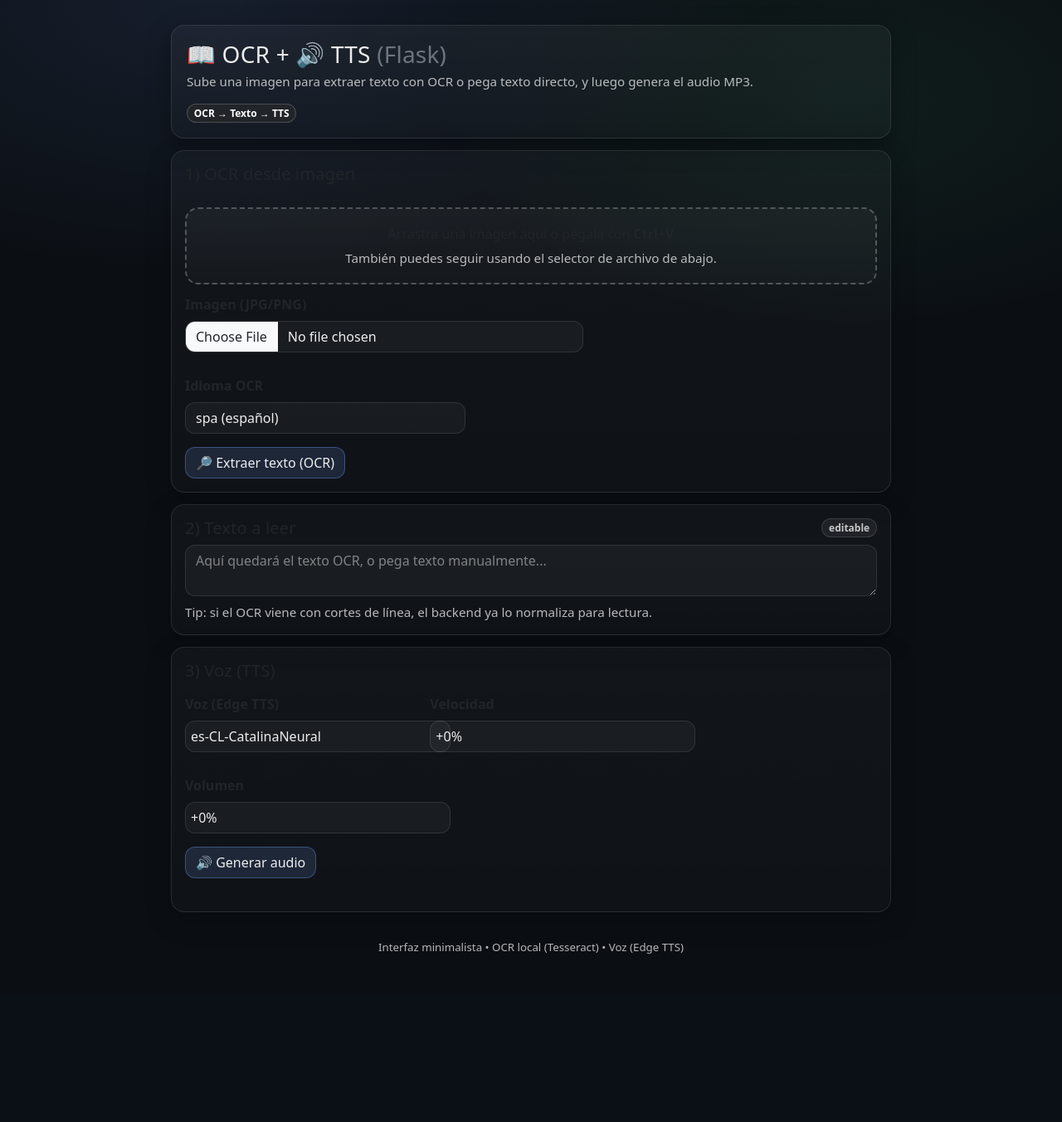
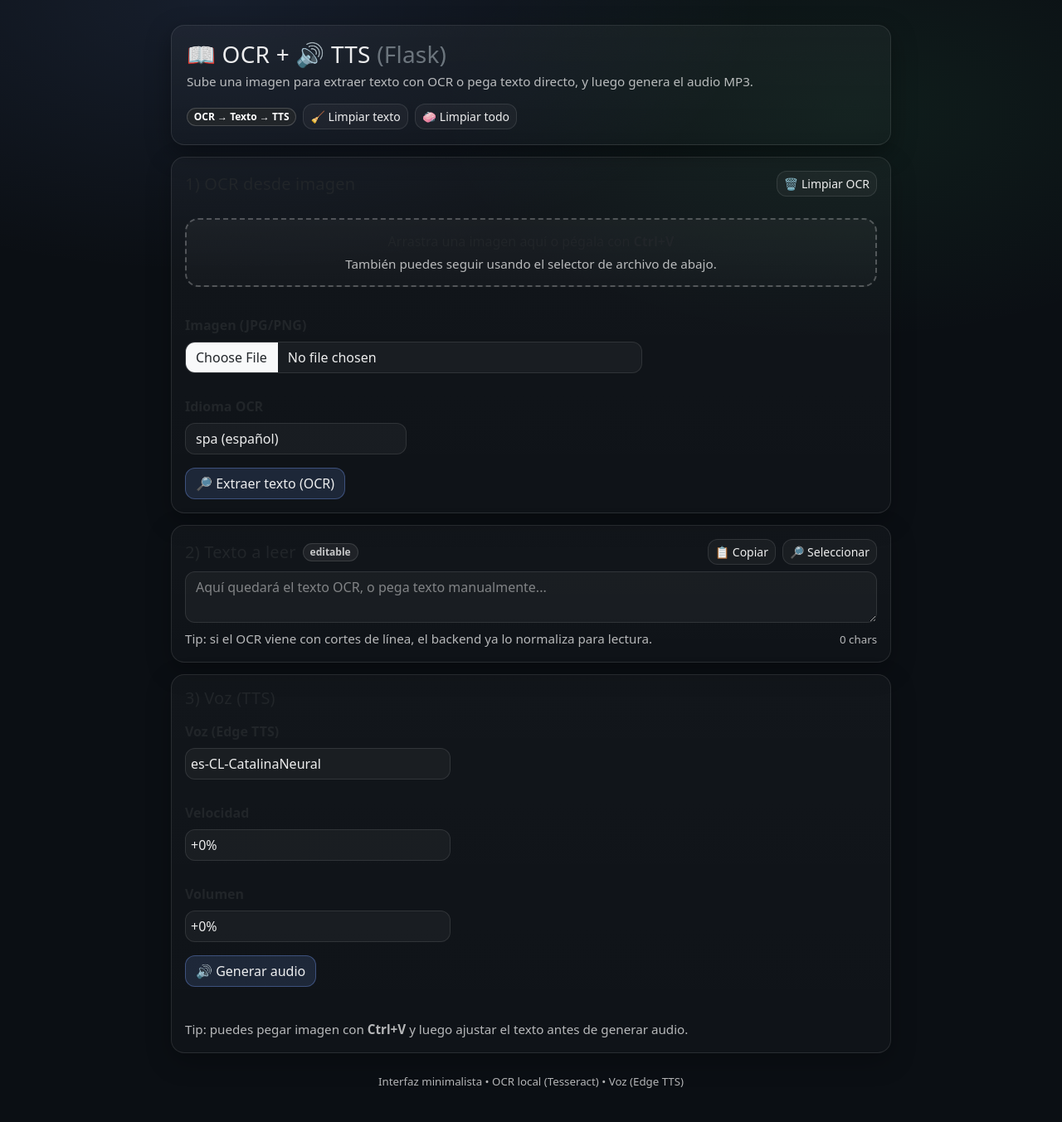
Before and after one commit to bi0punk/web-imagevoice, a Flask app: page / in a window 1280 px wide. Shown: the whole page at 83% size. Before the commit the page ends 1150 px from the top, so only its background shows below. Run offline with Flask 3, Linux system fonts and the light colour scheme; some libraries are stand-ins or nearby versions.

Commit message:
organiza ui

```diff
--- a/templates/index.html
+++ b/templates/index.html
@@ -29,7 +29,7 @@
       --border: rgba(255,255,255,.10);
       --text: rgba(255,255,255,.92);
       --muted: rgba(255,255,255,.70);
-      --accent: #7aa2ff; /* azul técnico */
+      --accent: #7aa2ff;
       --good: #4ade80;
       --bad: #fb7185;
     }
@@ -77,9 +77,14 @@
     .form-control::placeholder, textarea::placeholder{
       color: rgba(255,255,255,.45);
     }
+
+    /* === Caja de texto MÁS GRANDE (sin romper nada) === */
     textarea{
-      min-height: 220px;
+      min-height: 420px;
+      max-height: 70vh;
       padding: 12px;
+      resize: vertical;
+      line-height: 1.35;
     }
 
     /* Botones */
@@ -112,20 +117,19 @@
     .dropzone {
       border: 2px dashed rgba(255,255,255,.25);
       border-radius: 16px;
-      padding: 18px;
-      margin: 12px 0;
+      padding: 14px;
+      margin: 10px 0;
       text-align: center;
       user-select: none;
-
       background: linear-gradient(180deg, rgba(255,255,255,.04), rgba(255,255,255,.02));
     }
     .dropzone.dragover {
       background: rgba(122,162,255,.12);
       border-color: rgba(122,162,255,.70);
     }
-    .dropzone small { display:block; margin-top: 6px; }
+    .dropzone small { display:block; margin-top: 4px; }
 
-    .preview { margin-top: 10px; display:none; }
+    .preview { margin-top: 8px; display:none; }
     .preview img {
       max-width: 100%;
       border-radius: 14px;
@@ -141,7 +145,9 @@
 <body>
   <div class="container container-app px-0">
 
-    <!-- Header -->
+    <!-- ============================================ -->
+    <!-- HEADER -->
+    <!-- ============================================ -->
     <div class="app-header">
       <div class="d-flex align-items-start justify-content-between gap-3 flex-wrap">
         <div>
@@ -149,18 +155,24 @@
           <p class="muted mb-0">Sube una imagen para extraer texto con OCR o pega texto directo, y luego genera el audio MP3.</p>
         </div>
 
-        <!-- Chip/estado (decorativo) -->
-        <div class="d-flex align-items-center gap-2">
+        <div class="d-flex align-items-center gap-2 flex-wrap">
           <span class="badge rounded-pill text-bg-dark border" style="border-color: rgba(255,255,255,.18) !important;">
             OCR → Texto → TTS
           </span>
+          <button id="btnClearText" class="btn btn-ghost btn-sm">🧹 Limpiar texto</button>
+          <button id="btnClearAll" class="btn btn-ghost btn-sm">🧼 Limpiar todo</button>
         </div>
       </div>
     </div>
 
-    <!-- Card 1 -->
+    <!-- ============================================ -->
+    <!-- PASO 1: OCR -->
+    <!-- ============================================ -->
     <div class="card">
-      <h3 class="h5 mb-3">1) OCR desde imagen</h3>
+      <div class="d-flex align-items-center justify-content-between gap-2 flex-wrap mb-3">
+        <h3 class="h5 mb-0">1) OCR desde imagen</h3>
+        <button id="btnClearOcr" class="btn btn-ghost btn-sm">🗑️ Limpiar OCR</button>
+      </div>
 
       <!-- Dropzone -->
       <div id="dropzone" class="dropzone">
@@ -168,19 +180,18 @@
         <small class="muted">También puedes seguir usando el selector de archivo de abajo.</small>
 
         <div id="preview" class="preview">
-          <p class="muted mt-3 mb-2">Vista previa:</p>
+          <p class="muted mt-2 mb-2">Vista previa:</p>
           <img id="previewImg" alt="preview"/>
         </div>
       </div>
 
-      <!-- Mantengo tus inputs pero con clases bootstrap (no rompe nada) -->
-      <div class="row g-3 align-items-end">
-        <div class="col-12 col-md-7">
+      <div class="row g-3 align-items-end mt-2">
+        <div class="col-12 col-md-8">
           <label class="form-label">Imagen (JPG/PNG)</label>
           <input id="image" class="form-control" type="file" accept="image/*" />
         </div>
 
-        <div class="col-12 col-md-5">
+        <div class="col-12 col-md-4">
           <label class="form-label">Idioma OCR</label>
           <select id="ocrLang" class="form-select">
             <option value="spa" selected>spa (español)</option>
@@ -195,35 +206,52 @@
       </div>
     </div>
 
-    <!-- Card 2 -->
+    <!-- ============================================ -->
+    <!-- PASO 2: TEXTO EDITABLE -->
+    <!-- ============================================ -->
     <div class="card">
       <div class="d-flex align-items-center justify-content-between flex-wrap gap-2 mb-2">
-        <h3 class="h5 mb-0">2) Texto a leer</h3>
-        <span class="badge rounded-pill" style="background: rgba(255,255,255,.06); border: 1px solid rgba(255,255,255,.12); color: rgba(255,255,255,.75);">
-          editable
-        </span>
+        <div class="d-flex align-items-center gap-2 flex-wrap">
+          <h3 class="h5 mb-0">2) Texto a leer</h3>
+          <span class="badge rounded-pill" style="background: rgba(255,255,255,.06); border: 1px solid rgba(255,255,255,.12); color: rgba(255,255,255,.75);">
+            editable
+          </span>
+        </div>
+
+        <div class="d-flex gap-2 flex-wrap">
+          <button id="btnCopyText" class="btn btn-ghost btn-sm">📋 Copiar</button>
+          <button id="btnSelectAll" class="btn btn-ghost btn-sm">🔎 Seleccionar</button>
+        </div>
       </div>
 
       <textarea id="text" class="form-control" placeholder="Aquí quedará el texto OCR, o pega texto manualmente..."></textarea>
-      <div class="muted mt-2">
-        Tip: si el OCR viene con cortes de línea, el backend ya lo normaliza para lectura.
+
+      <div class="d-flex align-items-center justify-content-between flex-wrap gap-2 mt-2">
+        <div class="muted">
+          Tip: si el OCR viene con cortes de línea, el backend ya lo normaliza para lectura.
+        </div>
+        <div class="muted">
+          <small id="charCount">0 chars</small>
+        </div>
       </div>
     </div>
 
-    <!-- Card 3 -->
+    <!-- ============================================ -->
+    <!-- PASO 3: TTS (Voz) -->
+    <!-- ============================================ -->
     <div class="card">
       <h3 class="h5 mb-3">3) Voz (TTS)</h3>
 
       <div class="row g-3">
-        <div class="col-12 col-md-4">
+        <div class="col-12">
           <label class="form-label">Voz (Edge TTS)</label>
           <input id="voice" class="form-control" type="text" value="es-CL-CatalinaNeural" />
         </div>
-        <div class="col-12 col-md-4">
+        <div class="col-12 col-md-6">
           <label class="form-label">Velocidad</label>
           <input id="rate" class="form-control" type="text" value="+0%" />
         </div>
-        <div class="col-12 col-md-4">
+        <div class="col-12 col-md-6">
           <label class="form-label">Volumen</label>
           <input id="volume" class="form-control" type="text" value="+0%" />
         </div>
@@ -234,21 +262,121 @@
         <span id="ttsStatus" class="muted"></span>
       </div>
 
+      <!-- Reproductor de audio -->
       <div class="mt-3">
         <audio id="player" controls class="w-100" style="display:none;"></audio>
         <div class="mt-2">
           <a id="download" href="#" download="lectura.mp3" style="display:none;">⬇️ Descargar MP3</a>
         </div>
       </div>
+
+      <div class="muted mt-3">
+        Tip: puedes pegar imagen con <b>Ctrl+V</b> y luego ajustar el texto antes de generar audio.
+      </div>
     </div>
 
-    <div class="text-center muted py-3">
+    <!-- ============================================ -->
+    <!-- FOOTER -->
+    <!-- ============================================ -->
+    <div class="text-center muted py-2">
       <small>Interfaz minimalista • OCR local (Tesseract) • Voz (Edge TTS)</small>
     </div>
 
   </div>
 
   <script src="/static/app.js"></script>
+
+  <!-- JS extra: solo UI (no toca tu app.js) -->
+  <script>
+    (function () {
+      const $ = (id) => document.getElementById(id);
+
+      const text = $("text");
+      const image = $("image");
+      const preview = $("preview");
+      const previewImg = $("previewImg");
+      const ocrStatus = $("ocrStatus");
+      const ttsStatus = $("ttsStatus");
+      const player = $("player");
+      const download = $("download");
+      const charCount = $("charCount");
+
+      function setMuted(el, msg) {
+        if (!el) return;
+        el.textContent = msg || "";
+        el.className = "muted";
+      }
+
+      function clearAudio() {
+        if (player) {
+          try { player.pause(); } catch(_) {}
+          player.removeAttribute("src");
+          player.load();
+          player.style.display = "none";
+        }
+        if (download) {
+          download.removeAttribute("href");
+          download.style.display = "none";
+        }
+        setMuted(ttsStatus, "");
+      }
+
+      function clearOCRUI() {
+        if (image) image.value = "";
+        if (preview) preview.style.display = "none";
+        if (previewImg) previewImg.removeAttribute("src");
+        setMuted(ocrStatus, "");
+      }
+
+      function clearText() {
+        if (text) text.value = "";
+        if (charCount) charCount.textContent = "0 chars";
+      }
+
+      // Botones limpiar (no toca backend)
+      $("btnClearText")?.addEventListener("click", () => {
+        clearText();
+        clearAudio();
+      });
+
+      $("btnClearOcr")?.addEventListener("click", () => {
+        clearOCRUI();
+      });
+
+      $("btnClearAll")?.addEventListener("click", () => {
+        clearOCRUI();
+        clearText();
+        clearAudio();
+      });
+
+      // Botones utilitarios
+      $("btnCopyText")?.addEventListener("click", async () => {
+        const v = (text?.value || "");
+        if (!v.trim()) return;
+        try {
+          await navigator.clipboard.writeText(v);
+        } catch (_) {
+          text.focus();
+          text.select();
+          document.execCommand("copy");
+        }
+      });
+
+      $("btnSelectAll")?.addEventListener("click", () => {
+        text?.focus();
+        text?.select();
+      });
+
+      // Contador de caracteres
+      function updateCount() {
+        const n = (text?.value || "").length;
+        if (charCount) charCount.textContent = `${n} chars`;
+      }
+      text?.addEventListener("input", updateCount);
+      updateCount();
+    })();
+  </script>
+
   <!-- Bootstrap JS (opcional; no requerido para que funcione) -->
   <script src="https://cdn.jsdelivr.net/npm/bootstrap@5.3.3/dist/js/bootstrap.bundle.min.js"></script>
 </body>
```
